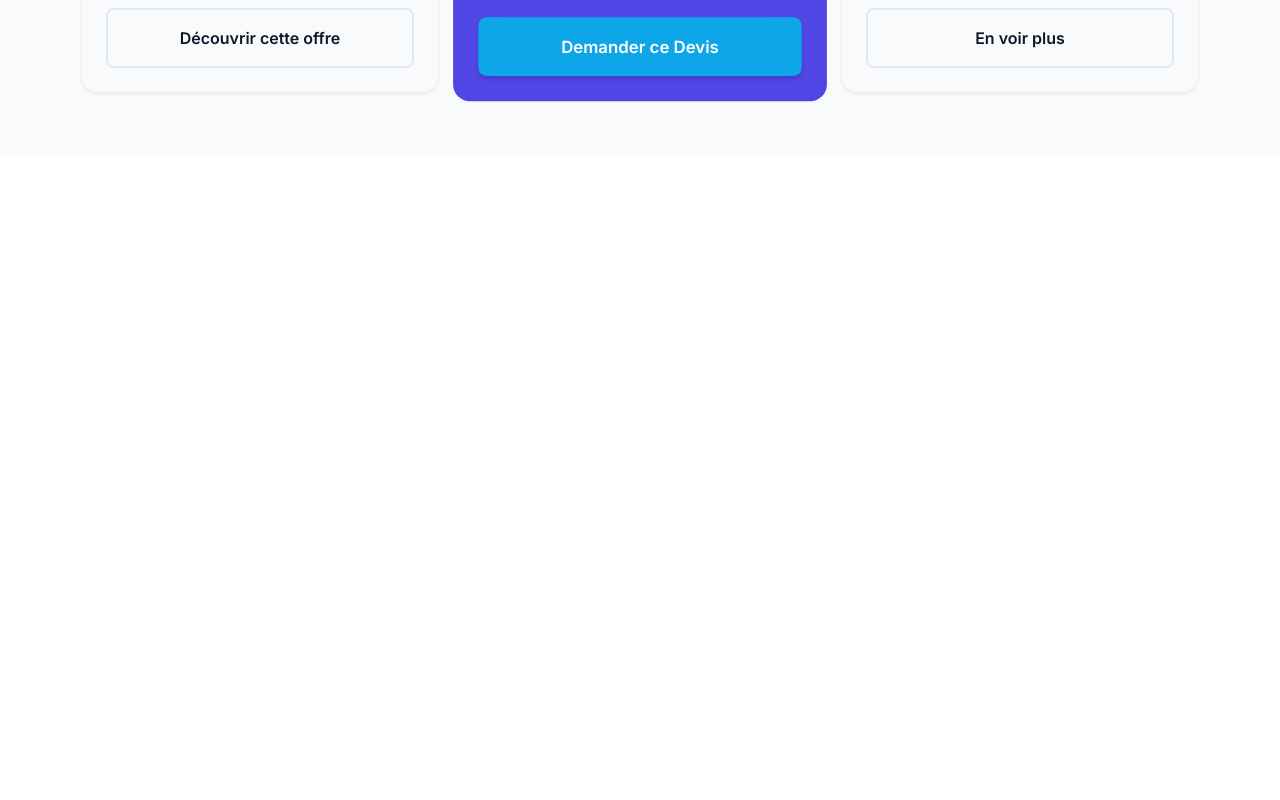
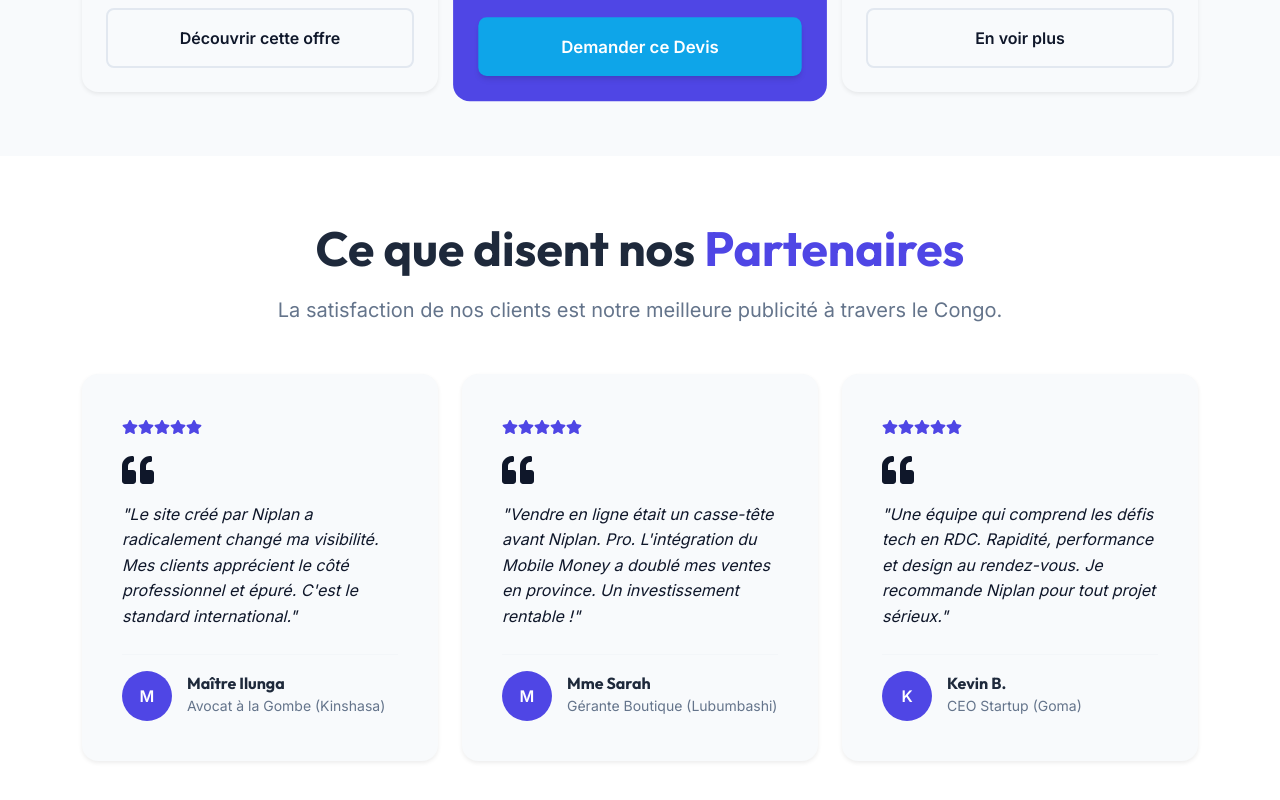
Before and after one commit to Siri6k/portofolio, a React (Create React App) app: page / in a window 1280 px wide. Shown: the part 1308-2108 px from the top of the page. Before the commit the page ends 1464 px from the top, so only its background shows below. Built offline with nearby package versions, Linux system fonts and the light colour scheme.

Commit message:
feat: complete Niplan. Pro 2.0 with Motion UI, Testimonials and Technical SEO

```diff
--- /dev/null
+++ b/src/components/Testimonials.js
@@ -0,0 +1,102 @@
+import React from 'react';
+import { Container, Row, Col, Card } from 'react-bootstrap';
+import { FaStar, FaQuoteLeft } from 'react-icons/fa';
+import { motion } from 'framer-motion';
+
+const Testimonials = () => {
+  const testimonials = [
+    {
+      name: "Maître Ilunga",
+      role: "Avocat à la Gombe (Kinshasa)",
+      text: "Le site créé par Niplan a radicalement changé ma visibilité. Mes clients apprécient le côté professionnel et épuré. C'est le standard international.",
+      rating: 5
+    },
+    {
+      name: "Mme Sarah",
+      role: "Gérante Boutique (Lubumbashi)",
+      text: "Vendre en ligne était un casse-tête avant Niplan. Pro. L'intégration du Mobile Money a doublé mes ventes en province. Un investissement rentable !",
+      rating: 5
+    },
+    {
+      name: "Kevin B.",
+      role: "CEO Startup (Goma)",
+      text: "Une équipe qui comprend les défis tech en RDC. Rapidité, performance et design au rendez-vous. Je recommande Niplan pour tout projet sérieux.",
+      rating: 5
+    }
+  ];
+
+  const fadeInUp = {
+    initial: { opacity: 0, y: 20 },
+    whileInView: { opacity: 1, y: 0 },
+    viewport: { once: true },
+    transition: { duration: 0.5 }
+  };
+
+  return (
+    <section style={{ padding: 'var(--space-6) 0', backgroundColor: 'var(--color-bg)' }}>
+      <Container>
+        <div className="text-center mb-5">
+          <motion.h2 {...fadeInUp} className="fw-bold" style={{ color: 'var(--color-primary)' }}>
+            Ce que disent nos <span style={{ color: 'var(--color-secondary)' }}>Partenaires</span>
+          </motion.h2>
+          <motion.p {...fadeInUp} className="lead" style={{ color: 'var(--color-text-muted)' }}>
+            La satisfaction de nos clients est notre meilleure publicité à travers le Congo.
+          </motion.p>
+        </div>
+
+        <Row className="g-4">
+          {testimonials.map((t, index) => (
+            <Col key={index} md={4}>
+              <motion.div
+                initial={{ opacity: 0, y: 20 }}
+                whileInView={{ opacity: 1, y: 0 }}
+                viewport={{ once: true }}
+                transition={{ delay: index * 0.1, duration: 0.5 }}
+                whileHover={{ y: -5 }}
+              >
+                <Card className="h-100 border-0 shadow-sm glass-panel p-4">
+                  <Card.Body>
+                    <div className="mb-3" style={{ color: 'var(--color-secondary)' }}>
+                      {[...Array(t.rating)].map((_, i) => (
+                        <FaStar key={i} />
+                      ))}
+                    </div>
+                    <FaQuoteLeft className="mb-3" style={{ color: 'rgba(var(--color-secondary-rgb), 0.2)', fontSize: '2rem' }} />
+                    <p className="mb-4" style={{ fontStyle: 'italic', color: 'var(--color-text)' }}>
+                      "{t.text}"
+                    </p>
+                    <hr style={{ borderColor: 'var(--color-border)' }} />
+                    <div className="d-flex align-items-center mt-3">
+                      <div
+                        style={{
+                          width: '50px',
+                          height: '50px',
+                          borderRadius: '50%',
+                          backgroundColor: 'var(--color-secondary)',
+                          display: 'flex',
+                          alignItems: 'center',
+                          justifyContent: 'center',
+                          color: 'white',
+                          fontWeight: 'bold',
+                          marginRight: '15px'
+                        }}
+                      >
+                        {t.name.charAt(0)}
+                      </div>
+                      <div>
+                        <h6 className="mb-0 fw-bold" style={{ color: 'var(--color-primary)' }}>{t.name}</h6>
+                        <small style={{ color: 'var(--color-text-muted)' }}>{t.role}</small>
+                      </div>
+                    </div>
+                  </Card.Body>
+                </Card>
+              </motion.div>
+            </Col>
+          ))}
+        </Row>
+      </Container>
+    </section>
+  );
+};
+
+export default Testimonials;
--- a/src/pages/About.js
+++ b/src/pages/About.js
@@ -1,13 +1,23 @@
 import React from 'react';
 import { Container, Row, Col } from 'react-bootstrap';
-import ppImage from '../assets/pp.png'; // Import de la photo de l'utilisateur
+import { motion } from 'framer-motion';
+import ppImage from '../assets/pp.png';
+import Testimonials from '../components/Testimonials';
 
 const About = () => {
+  const fadeInUp = {
+    initial: { opacity: 0, y: 30 },
+    whileInView: { opacity: 1, y: 0 },
+    viewport: { once: true },
+    transition: { duration: 0.6 }
+  };
+
   return (
     <div style={{ padding: 'var(--space-6) 0' }}>
       <Container>
-        <Row className="align-items-center g-5">
+        <Row className="align-items-center g-5 mb-6">
           <Col md={6}>
+            <motion.div {...fadeInUp}>
               <h1 className="fw-bold mb-4">L'Intelligence Digitale au service des <span style={{ color: 'var(--color-secondary)' }}>PME Congolaises</span></h1>
               <p className="lead mb-4" style={{ color: 'var(--color-text-muted)' }}>
                 Je suis Adam Chris Kayungura, fondateur de Niplan. Pro.
@@ -17,7 +27,9 @@ const About = () => {
                 Trop d'entreprises locales dépendent exclusivement des réseaux sociaux. Une page Facebook n'est pas votre propriété, un site web, si.
                 Nous construisons les "boutiques" de demain : rapides, fiables, et avec des paiements locaux intégrés.
               </p>
-            <div className="mt-5">
+            </motion.div>
+
+            <motion.div {...fadeInUp} transition={{ delay: 0.2 }} className="mt-5">
               <h4 className="fw-bold mb-3" style={{ color: 'var(--color-accent)' }}>Notre Méthode en 4 Étapes</h4>
               <ul className="list-unstyled">
                 <li className="mb-2"><strong>1. Stratégie :</strong> On écoute vos objectifs commerciaux.</li>
@@ -25,19 +37,29 @@ const About = () => {
                 <li className="mb-2"><strong>3. Développement :</strong> Code propre, rapide, optimisé mobile.</li>
                 <li className="mb-2"><strong>4. Lancement :</strong> Tests, Hébergement et Formation.</li>
               </ul>
-            </div>
+            </motion.div>
           </Col>
           <Col md={6}>
-            <div className="glass-panel p-5 text-center shadow-lg mx-auto" style={{ maxWidth: '400px' }}>
+            <motion.div
+              initial={{ opacity: 0, scale: 0.9 }}
+              whileInView={{ opacity: 1, scale: 1 }}
+              viewport={{ once: true }}
+              transition={{ duration: 0.6 }}
+              className="glass-panel p-5 text-center shadow-lg mx-auto"
+              style={{ maxWidth: '400px' }}
+            >
               <div style={{ width: '180px', height: '180px', borderRadius: '50%', margin: '0 auto 20px', overflow: 'hidden', border: '4px solid var(--color-secondary)', boxShadow: 'var(--shadow-md)' }}>
                 <img src={ppImage} alt="Adam Chris Kayungura" style={{ width: '100%', height: '100%', objectFit: 'cover' }} />
               </div>
               <h3 className="fw-bold" style={{ color: 'var(--color-primary)' }}>Adam Chris</h3>
               <p style={{ color: 'var(--color-accent)', fontWeight: '600' }}>Expert React & Stratège Digital</p>
-            </div>
+            </motion.div>
           </Col>
         </Row>
       </Container>
+
+      {/* Témoignages également sur la page About */}
+      <Testimonials />
     </div>
   );
 };
--- a/src/pages/Home.js
+++ b/src/pages/Home.js
@@ -1,12 +1,29 @@
 import React from 'react';
 import { Container, Row, Col, Card } from 'react-bootstrap';
 import { Link } from 'react-router-dom';
+import { motion } from 'framer-motion';
+import Testimonials from '../components/Testimonials';
 
 const Home = () => {
+  const fadeInUp = {
+    initial: { opacity: 0, y: 30 },
+    whileInView: { opacity: 1, y: 0 },
+    viewport: { once: true },
+    transition: { duration: 0.6, ease: "easeOut" }
+  };
+
+  const stagger = {
+    initial: {},
+    whileInView: { transition: { staggerChildren: 0.2 } }
+  };
+
   return (
     <div>
       {/* 1. Hero Section */}
-      <section style={{ backgroundColor: 'var(--color-surface)', borderBottom: '1px solid var(--color-border)', padding: 'var(--space-6) 0' }} className="text-center">
+      <motion.section
+        {...fadeInUp}
+        style={{ backgroundColor: 'var(--color-surface)', borderBottom: '1px solid var(--color-border)', padding: 'var(--space-6) 0' }} className="text-center"
+      >
         <Container>
           <Row className="justify-content-center">
             <Col md={10} lg={8}>
@@ -23,45 +40,61 @@ const Home = () => {
             </Col>
           </Row>
         </Container>
-      </section>
+      </motion.section>
 
       {/* 2. Preuve Sociale */}
       <section style={{ backgroundColor: 'var(--color-bg)', padding: 'var(--space-5) 0' }} className="text-center">
         <Container>
-          <p className="text-uppercase fw-bold mb-4 tracking-wide" style={{ letterSpacing: '2px', color: 'var(--color-text-muted)' }}>
+          <motion.p
+            {...fadeInUp}
+            className="text-uppercase fw-bold mb-4 tracking-wide" style={{ letterSpacing: '2px', color: 'var(--color-text-muted)' }}
+          >
             Des solutions adaptées aux réalités locales
-          </p>
-          <Row className="justify-content-center g-4">
+          </motion.p>
+          <motion.div
+            variants={stagger}
+            initial="initial"
+            whileInView="whileInView"
+            viewport={{ once: true }}
+            className="row justify-content-center g-4"
+          >
             <Col xs={12} md={4}>
-              <div className="glass-panel text-dark h-100 border-0">
+              <motion.div variants={fadeInUp} className="glass-panel text-dark h-100 border-0">
                 <h4 className="fw-bold mb-2" style={{ color: 'var(--color-accent)' }}>Paiement Mobile</h4>
                 <p className="small mb-0" style={{ color: 'var(--color-text-muted)' }}>Intégration fluide de M-Pesa, Orange Money et Airtel Money pour vos clients.</p>
-              </div>
+              </motion.div>
             </Col>
             <Col xs={12} md={4}>
-              <div className="glass-panel text-dark h-100 border-0">
+              <motion.div variants={fadeInUp} className="glass-panel text-dark h-100 border-0">
                 <h4 className="fw-bold mb-2" style={{ color: 'var(--color-accent)' }}>Haute Performance</h4>
                 <p className="small mb-0" style={{ color: 'var(--color-text-muted)' }}>Des sites codés sur-mesure pour s'afficher rapidement, même avec les connexions mobiles du pays.</p>
-              </div>
+              </motion.div>
             </Col>
             <Col xs={12} md={4}>
-              <div className="glass-panel text-dark h-100 border-0">
+              <motion.div variants={fadeInUp} className="glass-panel text-dark h-100 border-0">
                 <h4 className="fw-bold mb-2" style={{ color: 'var(--color-accent)' }}>Visibilité (SEO)</h4>
                 <p className="small mb-0" style={{ color: 'var(--color-text-muted)' }}>Devancez vos concurrents sur Google à Kinshasa, Lubumbashi ou en Afrique.</p>
-              </div>
+              </motion.div>
             </Col>
-          </Row>
+          </motion.div>
         </Container>
       </section>
 
       {/* 3. Aperçu des Services */}
       <section style={{ backgroundColor: 'var(--color-surface)', borderTop: '1px solid var(--color-border)', padding: 'var(--space-6) 0' }}>
         <Container>
-          <h2 className="text-center mb-5">Nos Formules <span style={{ color: 'var(--color-secondary)' }}>Sur-Mesure</span></h2>
-          <Row className="g-4 align-items-stretch">
+          <motion.h2 {...fadeInUp} className="text-center mb-5">Nos Formules <span style={{ color: 'var(--color-secondary)' }}>Sur-Mesure</span></motion.h2>
+          <motion.div
+            variants={stagger}
+            initial="initial"
+            whileInView="whileInView"
+            viewport={{ once: true }}
+            className="row g-4 align-items-stretch"
+          >
             {/* Card 1 */}
             <Col md={4} className="d-flex">
-              <Card className="w-100 border-0 shadow-sm rounded-4 glass-panel p-0">
+              <motion.div variants={fadeInUp} className="w-100">
+                <Card className="w-100 border-0 shadow-sm rounded-4 glass-panel p-0 h-100">
                   <Card.Body className="p-4 d-flex flex-column text-center">
                     <div className="mb-3" style={{ fontSize: '2.5rem' }}>🖥️</div>
                     <h4 className="fw-bold mb-3" style={{ color: 'var(--color-primary)' }}>Pack "Vitrine Pro"</h4>
@@ -69,10 +102,12 @@ const Home = () => {
                     <Link to="/services" className="btn btn-primary-custom w-100 mt-auto">Découvrir cette offre</Link>
                   </Card.Body>
                 </Card>
+              </motion.div>
             </Col>
             {/* Card 2 (Mise en avant) */}
             <Col md={4} className="d-flex">
-              <Card className="w-100 border-0 rounded-4 p-0 shadow-md" style={{ backgroundColor: 'var(--color-secondary)', color: 'white', transform: 'scale(1.05)', zIndex: 10 }}>
+              <motion.div variants={fadeInUp} className="w-100">
+                <Card className="w-100 border-0 rounded-4 p-0 shadow-md h-100" style={{ backgroundColor: 'var(--color-secondary)', color: 'white', transform: 'scale(1.05)', zIndex: 10 }}>
                   <Card.Body className="p-4 d-flex flex-column text-center">
                     <div className="mb-3" style={{ fontSize: '2.5rem' }}>🛒</div>
                     <h4 className="fw-bold mb-3 text-white">Pack "Vente E-commerce"</h4>
@@ -80,10 +115,12 @@ const Home = () => {
                     <Link to="/contact" className="btn btn-premium w-100 mt-auto" style={{ backgroundColor: 'var(--color-accent)', color: '#0F172A' }}>Demander ce Devis</Link>
                   </Card.Body>
                 </Card>
+              </motion.div>
             </Col>
             {/* Card 3 */}
             <Col md={4} className="d-flex">
-              <Card className="w-100 border-0 shadow-sm rounded-4 glass-panel p-0">
+              <motion.div variants={fadeInUp} className="w-100">
+                <Card className="w-100 border-0 shadow-sm rounded-4 glass-panel p-0 h-100">
                   <Card.Body className="p-4 d-flex flex-column text-center">
                     <div className="mb-3" style={{ fontSize: '2.5rem' }}>📈</div>
                     <h4 className="fw-bold mb-3" style={{ color: 'var(--color-primary)' }}>Croissance & SEO</h4>
@@ -91,10 +128,14 @@ const Home = () => {
                     <Link to="/services" className="btn btn-primary-custom w-100 mt-auto">En voir plus</Link>
                   </Card.Body>
                 </Card>
+              </motion.div>
             </Col>
-          </Row>
+          </motion.div>
         </Container>
       </section>
+
+      {/* Témoignages */}
+      <Testimonials />
     </div>
   );
 };
--- a/src/pages/Portfolio.js
+++ b/src/pages/Portfolio.js
@@ -1,21 +1,30 @@
 import React from 'react';
 import { Container, Row, Col, Card } from 'react-bootstrap';
+import { motion } from 'framer-motion';
 import npMarketImage from '../assets/np-market.png';
 import codLandingImage from '../assets/cod-landing.png';
 import ethScanImage from '../assets/eth-scan.png';
 
 const Portfolio = () => {
+  const fadeInUp = {
+    initial: { opacity: 0, y: 30 },
+    whileInView: { opacity: 1, y: 0 },
+    viewport: { once: true },
+    transition: { duration: 0.6 }
+  };
+
   return (
     <div style={{ padding: 'var(--space-6) 0' }}>
       <Container>
-        <div className="text-center mb-5">
+        <motion.div {...fadeInUp} className="text-center mb-5">
           <h1 className="fw-bold" style={{ color: 'var(--color-primary)' }}>Nos <span style={{ color: 'var(--color-secondary)' }}>Réalisations</span></h1>
           <p className="lead" style={{ color: 'var(--color-text-muted)' }}>Découvrez comment nous transformons les idées en plateformes digitales performantes.</p>
-        </div>
+        </motion.div>
 
         <Row className="g-5">
           {/* Etude de cas 1 - E-Commerce */}
           <Col md={6}>
+            <motion.div {...fadeInUp}>
               <Card className="border-0 shadow-sm h-100 p-0 rounded-4 glass-panel overflow-hidden">
                 <div
                   style={{ height: '240px', overflow: 'hidden' }}
@@ -34,10 +43,12 @@ const Portfolio = () => {
                   <p className="fw-bold" style={{ color: 'var(--color-accent)' }}>➡ Impact : Une infrastructure prête pour la croissance numérique au Congo.</p>
                 </Card.Body>
               </Card>
+            </motion.div>
           </Col>
 
           {/* Etude de cas 2 - Landing Page Business */}
           <Col md={6}>
+            <motion.div {...fadeInUp} transition={{ delay: 0.2 }}>
               <Card className="border-0 shadow-sm h-100 p-0 rounded-4 glass-panel overflow-hidden">
                 <div
                   style={{ height: '240px', overflow: 'hidden' }}
@@ -56,10 +67,12 @@ const Portfolio = () => {
                   <p className="fw-bold" style={{ color: 'var(--color-accent)' }}>➡ Impact : Forte augmentation du taux de contact via le formulaire direct.</p>
                 </Card.Body>
               </Card>
+            </motion.div>
           </Col>
 
           {/* Etude de cas 3 - Fintech / Web3 Exploration */}
           <Col md={6}>
+            <motion.div {...fadeInUp} transition={{ delay: 0.1 }}>
               <Card className="border-0 shadow-sm h-100 p-0 rounded-4 glass-panel overflow-hidden">
                 <div
                   style={{ height: '240px', overflow: 'hidden' }}
@@ -77,6 +90,7 @@ const Portfolio = () => {
                   <p style={{ color: 'var(--color-text-muted)' }}><strong style={{ color: 'var(--color-text)' }}>Résultat :</strong> Une interface intuitive permettant de naviguer dans des flux de données techniques sans friction.</p>
                 </Card.Body>
               </Card>
+            </motion.div>
           </Col>
         </Row>
       </Container>
--- a/src/pages/Services.js
+++ b/src/pages/Services.js
@@ -1,18 +1,27 @@
 import React from 'react';
 import { Container, Row, Col, Card } from 'react-bootstrap';
+import { motion } from 'framer-motion';
 
 const Services = () => {
+  const fadeInUp = {
+    initial: { opacity: 0, y: 30 },
+    whileInView: { opacity: 1, y: 0 },
+    viewport: { once: true },
+    transition: { duration: 0.6 }
+  };
+
   return (
     <div style={{ padding: 'var(--space-6) 0' }}>
       <Container>
-        <div className="text-center mb-5">
+        <motion.div {...fadeInUp} className="text-center mb-5">
           <h1 className="fw-bold" style={{ color: 'var(--color-primary)' }}>Nos <span style={{ color: 'var(--color-secondary)' }}>Offres Pro</span></h1>
           <p className="lead" style={{ color: 'var(--color-text-muted)' }}>Des solutions digitales robustes, spécialement conçues pour le marché congolais.</p>
-        </div>
+        </motion.div>
 
         <Row className="g-5">
           {/* Service 1 */}
           <Col lg={4}>
+            <motion.div {...fadeInUp} transition={{ delay: 0.1 }}>
               <Card className="h-100 border-0 shadow-sm glass-panel text-center p-4">
                 <h3 className="mb-3" style={{ color: 'var(--color-primary)' }}>💼 Vitrine Pro</h3>
                 <p className="flex-grow-1" style={{ color: 'var(--color-text-muted)' }}>
@@ -26,10 +35,12 @@ const Services = () => {
                 </ul>
                 <button className="btn btn-primary-custom w-100 fw-bold">Demander un Devis</button>
               </Card>
+            </motion.div>
           </Col>
 
           {/* Service 2 - E-commerce */}
           <Col lg={4}>
+            <motion.div {...fadeInUp} transition={{ delay: 0.2 }}>
               <Card className="h-100 border-0 shadow text-center p-4" style={{ backgroundColor: 'var(--color-secondary)', color: 'white', transform: 'scale(1.05)', zIndex: 1 }}>
                 <h3 className="mb-3 text-white">🛒 E-Commerce</h3>
                 <p className="flex-grow-1" style={{ color: 'rgba(255,255,255,0.9)' }}>
@@ -43,10 +54,12 @@ const Services = () => {
                 </ul>
                 <button className="btn btn-premium w-100 fw-bold" style={{ backgroundColor: 'var(--color-accent)', color: '#0F172A' }}>Réserver cette offre</button>
               </Card>
+            </motion.div>
           </Col>
 
           {/* Service 3 */}
           <Col lg={4}>
+            <motion.div {...fadeInUp} transition={{ delay: 0.3 }}>
               <Card className="h-100 border-0 shadow-sm glass-panel text-center p-4">
                 <h3 className="mb-3" style={{ color: 'var(--color-primary)' }}>🚀 Croissance + SEO</h3>
                 <p className="flex-grow-1" style={{ color: 'var(--color-text-muted)' }}>
@@ -60,6 +73,7 @@ const Services = () => {
                 </ul>
                 <button className="btn btn-primary-custom w-100 fw-bold">Analyser mon Site</button>
               </Card>
+            </motion.div>
           </Col>
         </Row>
       </Container>
```
Also changed, not shown: public/index.html (+14 -0 lines). Lines whose indentation alone changed are shown as unchanged.
